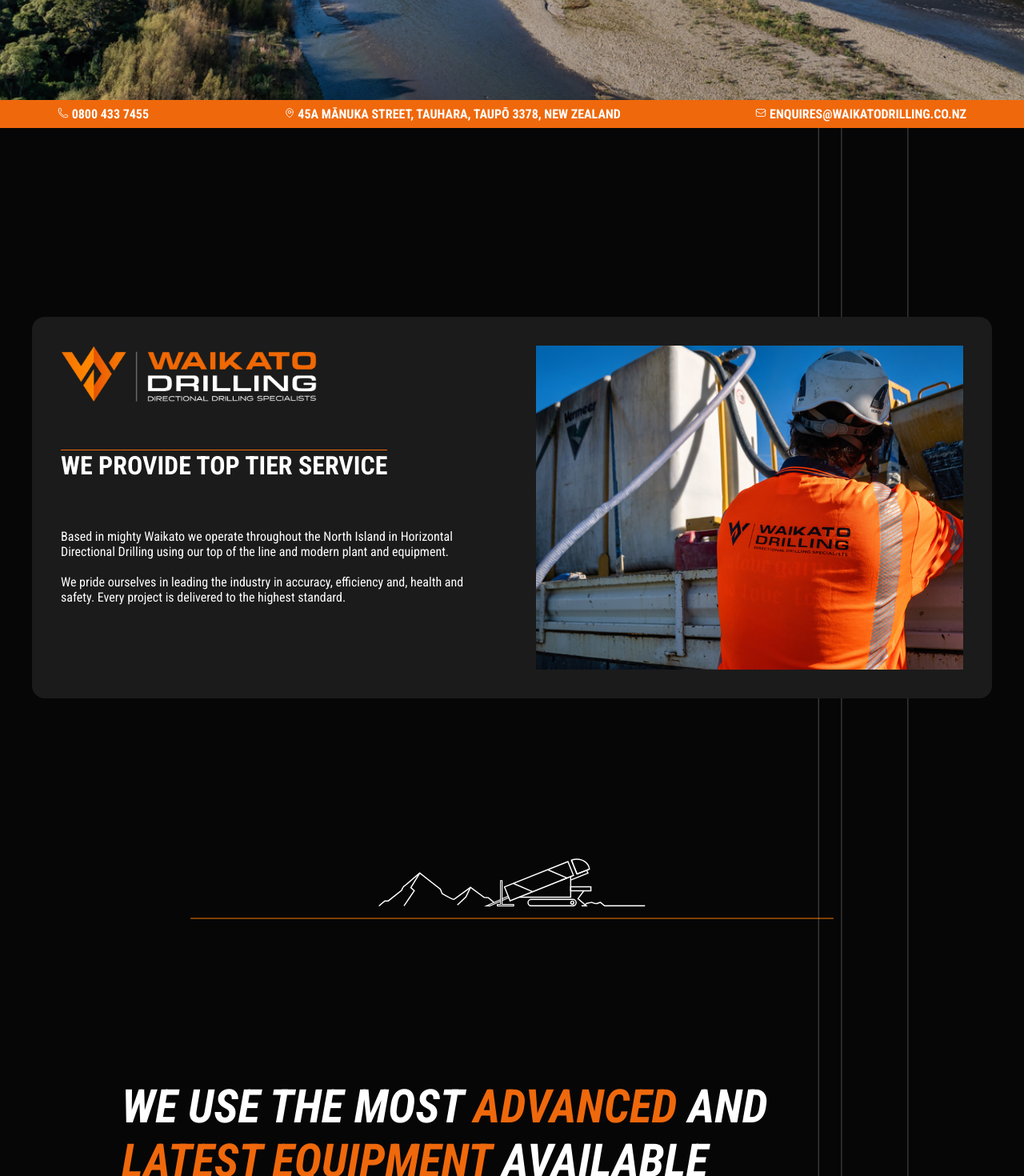
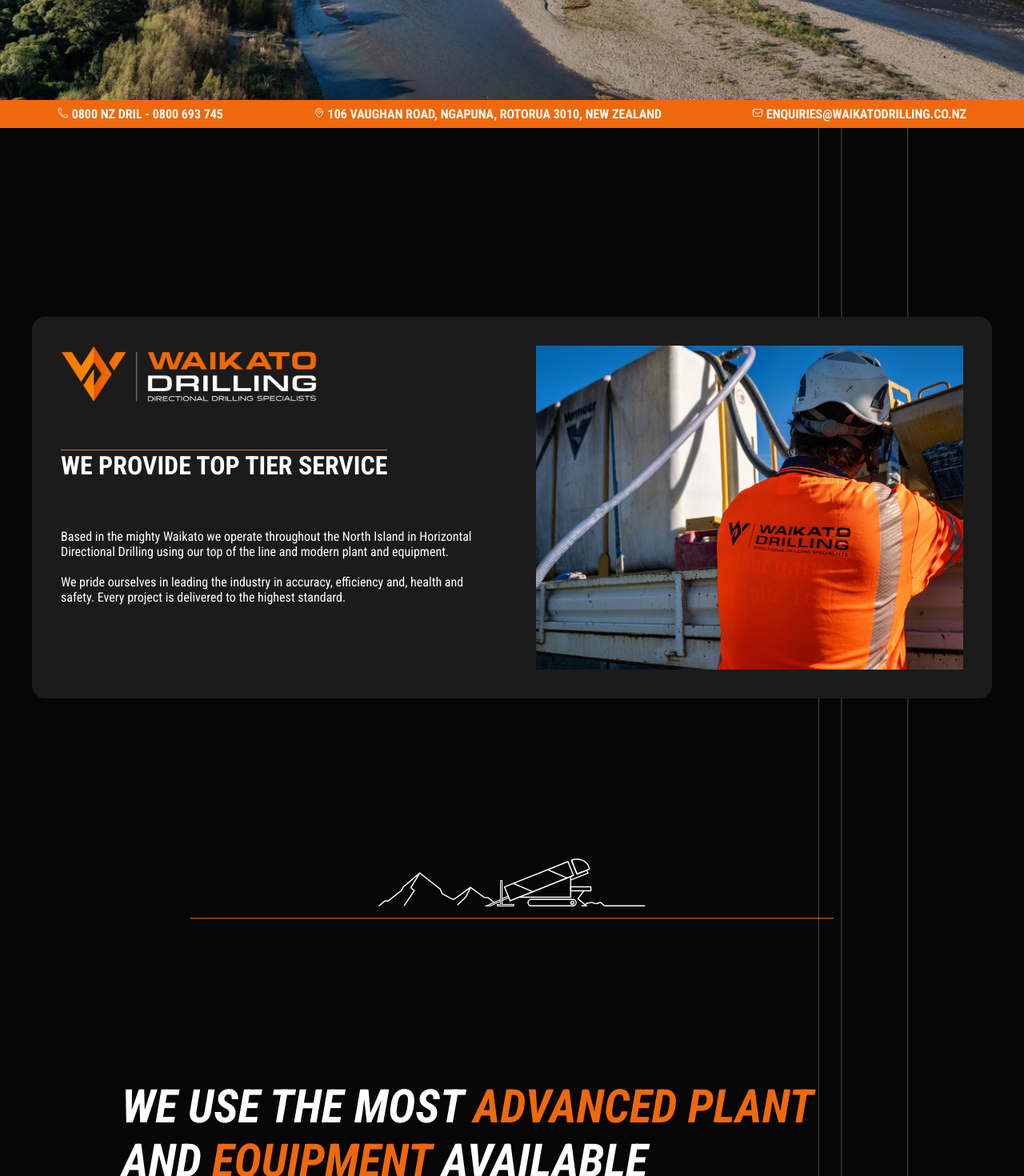
Before and after one commit to ktandun/waikato-drilling, a Vue app: page /#/ in a window 1280 px wide. Shown: the part 640-2110 px from the top of the page at 80% size. Built offline with nearby package versions, Linux system fonts and the light colour scheme.

Commit message:
qa fixes

```diff
--- a/src/assets/main.css
+++ b/src/assets/main.css
@@ -265,6 +265,14 @@
   transform: scale(1.02);
 }
 
+button.success {
+  background-color: green;
+  border: 0px;
+  clip-path: polygon(10% 0, 100% 0, 100% 80%, 90% 100%, 0 100%, 0 20%, 10% 0%);
+  color: var(--white);
+  font-family: var(--font-roboto);
+}
+
 button.primary {
   background-color: var(--primary);
   border: 0px;
--- a/src/components/ContactUs.vue
+++ b/src/components/ContactUs.vue
@@ -19,7 +19,7 @@
       </div>
 
       <div>
-        <button class="primary" @click="submit">Send Message</button>
+        <button :class="buttonClass" @click="submit">{{ buttonText }}</button>
       </div>
     </div>
   </div>
@@ -31,6 +31,8 @@
 const name = ref('')
 const email = ref('')
 const message = ref('')
+const buttonText = ref('Send Message')
+const buttonClass = ref('primary')
 
 const nameError = ref(false)
 const emailError = ref(false)
@@ -49,7 +51,7 @@
   }
 
   try {
-    const response = await fetch('http://134.199.162.132:5000/', {
+    const response = await fetch('https://flask.hellyeahh.work/', {
       method: 'POST',
       headers: {
         'Content-Type': 'application/json',
@@ -87,6 +89,13 @@
   messageError.value = false
 
   await sendPost(name, email, message)
+  buttonText.value = 'Sent!'
+  buttonClass.value = 'success'
+
+  setTimeout(() => {
+    buttonText.value = 'Send Message'
+    buttonClass.value = 'primary'
+  }, 1000)
 }
 </script>
 
--- a/src/components/FooterComponent.vue
+++ b/src/components/FooterComponent.vue
@@ -1,6 +1,6 @@
 <template>
   <div style="background-color: var(--charcoal)">
-    <div class="flex flex-col max-w-1200 page-padding">
+    <div class="flex flex-col page-padding footer-wrapper">
       <div class="flex flex-col-small-row text-white gap-16 footer">
         <div>
           <img class="logo" :src="logoLarge" loading="lazy" />
@@ -47,7 +47,7 @@
                 d="M21.75 6.75v10.5a2.25 2.25 0 0 1-2.25 2.25h-15a2.25 2.25 0 0 1-2.25-2.25V6.75m19.5 0A2.25 2.25 0 0 0 19.5 4.5h-15a2.25 2.25 0 0 0-2.25 2.25m19.5 0v.243a2.25 2.25 0 0 1-1.07 1.916l-7.5 4.615a2.25 2.25 0 0 1-2.36 0L3.32 8.91a2.25 2.25 0 0 1-1.07-1.916V6.75"
               />
             </svg>
-            enquires@waikatodrilling.co.nz
+            enquiries@waikatodrilling.co.nz
           </div>
           <div class="flex flex-row gap-8">
             <svg
@@ -64,7 +64,7 @@
                 d="M2.25 6.75c0 8.284 6.716 15 15 15h2.25a2.25 2.25 0 0 0 2.25-2.25v-1.372c0-.516-.351-.966-.852-1.091l-4.423-1.106c-.44-.11-.902.055-1.173.417l-.97 1.293c-.282.376-.769.542-1.21.38a12.035 12.035 0 0 1-7.143-7.143c-.162-.441.004-.928.38-1.21l1.293-.97c.363-.271.527-.734.417-1.173L6.963 3.102a1.125 1.125 0 0 0-1.091-.852H4.5A2.25 2.25 0 0 0 2.25 4.5v2.25Z"
               />
             </svg>
-            0800 433 7455
+            0800 NZ DRIL - 0800 693 745
           </div>
         </div>
       </div>
@@ -93,7 +93,12 @@
 </script>
 
 <style scoped>
-/* footer */
+.footer-wrapper {
+  max-width: 1296px;
+  margin-left: auto;
+  margin-right: auto;
+}
+
 .footer .contact {
   padding: 0px var(--padding-mobile);
   align-items: start;
@@ -103,32 +108,6 @@
 .footer .logo {
   height: 60px;
   width: auto;
-}
-
-@media (min-width: 768px) {
-  .footer {
-    padding: 0px var(--padding-tablet);
-    justify-content: space-between;
-    align-items: center;
-  }
-
-  .footer .logo {
-    height: 80px;
-    width: auto;
-  }
-}
-
-@media (min-width: 1200px) {
-  .footer {
-    padding: 0px var(--padding);
-    justify-content: space-between;
-    align-items: center;
-  }
-
-  .footer .logo {
-    height: 100px;
-    width: auto;
-  }
 }
 
 .footer-qualifications .upperline {
@@ -145,18 +124,42 @@
   gap: 16px;
 }
 
+.footer-qualifications img {
+  max-width: 70vw;
+}
+
 @media (min-width: 768px) {
+  .footer {
+    padding: 0px var(--padding-tablet);
+    justify-content: space-between;
+    align-items: center;
+  }
+
+  .footer .logo {
+    height: 80px;
+    width: auto;
+  }
+
   .footer-qualifications .content {
     align-items: center;
     gap: 24px;
   }
 
   .footer-qualifications .content .images {
-    gap: 24px;
+    gap: 36px;
   }
 }
 
-.footer-qualifications img {
-  max-width: 70vw;
+@media (min-width: 1200px) {
+  .footer {
+    padding: 116px 0px;
+    justify-content: space-between;
+    align-items: center;
+  }
+
+  .footer .logo {
+    height: 100px;
+    width: auto;
+  }
 }
 </style>
--- a/src/components/HeroComponent.vue
+++ b/src/components/HeroComponent.vue
@@ -30,7 +30,7 @@
               d="M2.25 6.75c0 8.284 6.716 15 15 15h2.25a2.25 2.25 0 0 0 2.25-2.25v-1.372c0-.516-.351-.966-.852-1.091l-4.423-1.106c-.44-.11-.902.055-1.173.417l-.97 1.293c-.282.376-.769.542-1.21.38a12.035 12.035 0 0 1-7.143-7.143c-.162-.441.004-.928.38-1.21l1.293-.97c.363-.271.527-.734.417-1.173L6.963 3.102a1.125 1.125 0 0 0-1.091-.852H4.5A2.25 2.25 0 0 0 2.25 4.5v2.25Z"
             />
           </svg>
-          0800 433 7455
+          0800 NZ DRIL - 0800 693 745
         </div>
         <div>
           <svg
@@ -52,7 +52,7 @@
               d="M19.5 10.5c0 7.142-7.5 11.25-7.5 11.25S4.5 17.642 4.5 10.5a7.5 7.5 0 1 1 15 0Z"
             />
           </svg>
-          45A MĀNUKA STREET, TAUHARA, TAUPŌ 3378, NEW ZEALAND
+          106 VAUGHAN ROAD, NGAPUNA, ROTORUA 3010, NEW ZEALAND
         </div>
         <div>
           <svg
@@ -69,7 +69,7 @@
               d="M21.75 6.75v10.5a2.25 2.25 0 0 1-2.25 2.25h-15a2.25 2.25 0 0 1-2.25-2.25V6.75m19.5 0A2.25 2.25 0 0 0 19.5 4.5h-15a2.25 2.25 0 0 0-2.25 2.25m19.5 0v.243a2.25 2.25 0 0 1-1.07 1.916l-7.5 4.615a2.25 2.25 0 0 1-2.36 0L3.32 8.91a2.25 2.25 0 0 1-1.07-1.916V6.75"
             />
           </svg>
-          ENQUIRES@WAIKATODRILLING.CO.NZ
+          ENQUIRIES@WAIKATODRILLING.CO.NZ
         </div>
       </div>
     </div>
--- a/src/components/OurEquipments.vue
+++ b/src/components/OurEquipments.vue
@@ -1,8 +1,8 @@
 <template>
   <div class="flex flex-col use-equipments">
     <div class="header">
-      WE USE THE MOST <span class="primary">ADVANCED</span> AND
-      <span class="primary">LATEST EQUIPMENT </span>AVAILABLE
+      WE USE THE MOST <span class="primary">ADVANCED PLANT</span> AND
+      <span class="primary">EQUIPMENT </span>AVAILABLE
     </div>
     <div>
       <p>
--- a/src/components/WeProvideService.vue
+++ b/src/components/WeProvideService.vue
@@ -7,7 +7,7 @@
         <span class="upperline">WE PROVIDE TOP TIER SERVICE</span>
       </div>
       <p>
-        Based in mighty Waikato we operate throughout the North Island in Horizontal Directional
+        Based in the mighty Waikato we operate throughout the North Island in Horizontal Directional
         Drilling using our top of the line and modern plant and equipment.
         <br />
         <br />
```
